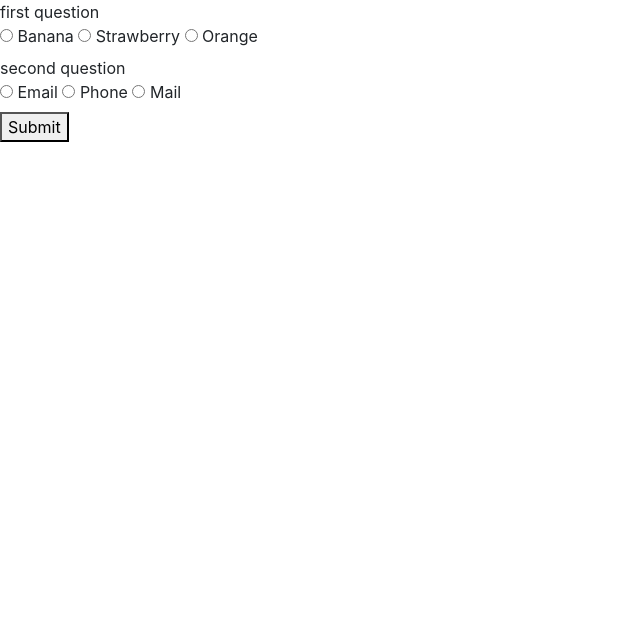
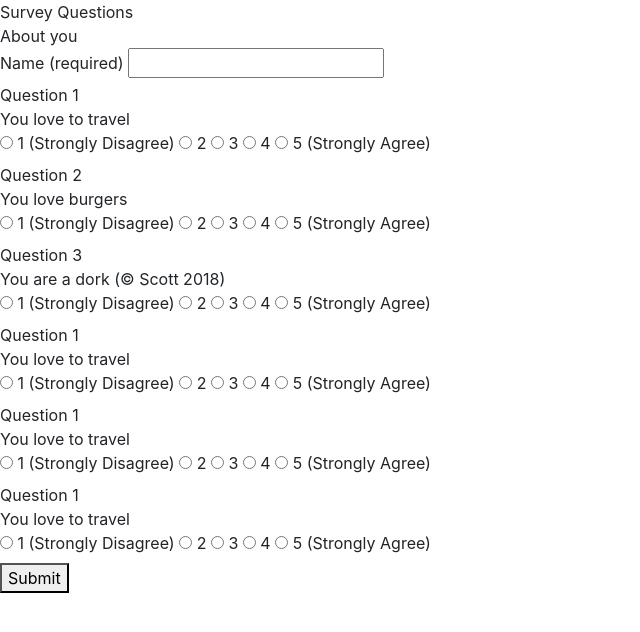
Before and after one commit to Carglass/friendfinder, a website: page app/public/survey.html in a window 1280 px wide. Shown: the whole page, without its empty margins (0-640 px from the left). Drawn offline with nearby package versions, Linux system fonts and the light colour scheme.

Commit message:
some progress

```diff
--- a/app/public/main.js
+++ b/app/public/main.js
@@ -1 +1,5 @@
-console.log("Im linked");
+$(document).ready(() =>{
+  $(document).on("click", "#submit-survey", (event) => {
+    let answers = [];
+  });
+});
--- a/app/public/survey.html
+++ b/app/public/survey.html
@@ -19,32 +19,126 @@
 </head>
 
 <body>
-  <div>
-    <div>first question</div>
-    <input type="radio" id="fruitChoice1" name="fruits" value="banana">
-    <label for="fruitChoice1">Banana</label>
-
-    <input type="radio" id="fruitChoice2" name="fruits" value="strawberry">
-    <label for="fruitChoice2">Strawberry</label>
-
-    <input type="radio" id="fruitChoice3" name="fruits" value="orange">
-    <label for="fruitChoice3">Orange</label>
+  <div class="title">Survey Questions</div>
+  <div class="about">
+    <div class="subSectionHeader">About you</div>
+    <div class="idInputs">
+      <label for="name">Name (required)</label>
+      <input type="text" id="name">
+      <!-- TODO: add the link to photo image -->
+    </div>
   </div>
   <div>
-    <div>second question</div>
-    <input type="radio" id="contactChoice1" name="contact" value="email">
-    <label for="contactChoice1">Email</label>
+    <div class="questionTitle">Question 1</div>
+    <div class="question">You love to travel</div>
+    <input type="radio" id="travel1" name="travel" value="1">
+    <label for="travel1">1 (Strongly Disagree)</label>
 
-    <input type="radio" id="contactChoice2" name="contact" value="phone">
-    <label for="contactChoice2">Phone</label>
+    <input type="radio" id="travel2" name="travel" value="2">
+    <label for="travel2">2</label>
 
-    <input type="radio" id="contactChoice3" name="contact" value="mail">
-    <label for="contactChoice3">Mail</label>
+    <input type="radio" id="travel3" name="travel" value="3">
+    <label for="travel3">3</label>
+
+    <input type="radio" id="travel4" name="travel" value="4">
+    <label for="travel4">4</label>
+
+    <input type="radio" id="travel5" name="travel" value="5">
+    <label for="travel5">5 (Strongly Agree)</label>
   </div>
+  <div>
+    <div class="questionTitle">Question 2</div>
+    <div class="question">You love burgers</div>
+    <input type="radio" id="travel1" name="travel" value="1">
+    <label for="travel1">1 (Strongly Disagree)</label>
 
+    <input type="radio" id="travel2" name="travel" value="2">
+    <label for="travel2">2</label>
+
+    <input type="radio" id="travel3" name="travel" value="3">
+    <label for="travel3">3</label>
+
+    <input type="radio" id="travel4" name="travel" value="4">
+    <label for="travel4">4</label>
+
+    <input type="radio" id="travel5" name="travel" value="5">
+    <label for="travel5">5 (Strongly Agree)</label>
+  </div>
+  <div>
+      <div class="questionTitle">Question 3</div>
+      <div class="question">You are a dork (&copy; Scott 2018)</div>
+      <input type="radio" id="travel1" name="travel" value="1">
+      <label for="travel1">1 (Strongly Disagree)</label>
+
+      <input type="radio" id="travel2" name="travel" value="2">
+      <label for="travel2">2</label>
+
+      <input type="radio" id="travel3" name="travel" value="3">
+      <label for="travel3">3</label>
+
+      <input type="radio" id="travel4" name="travel" value="4">
+      <label for="travel4">4</label>
+
+      <input type="radio" id="travel5" name="travel" value="5">
+      <label for="travel5">5 (Strongly Agree)</label>
+    </div>
+    <div>
+        <div class="questionTitle">Question 1</div>
+        <div class="question">You love to travel</div>
+        <input type="radio" id="travel1" name="travel" value="1">
+        <label for="travel1">1 (Strongly Disagree)</label>
+
+        <input type="radio" id="travel2" name="travel" value="2">
+        <label for="travel2">2</label>
+
+        <input type="radio" id="travel3" name="travel" value="3">
+        <label for="travel3">3</label>
+
+        <input type="radio" id="travel4" name="travel" value="4">
+        <label for="travel4">4</label>
+
+        <input type="radio" id="travel5" name="travel" value="5">
+        <label for="travel5">5 (Strongly Agree)</label>
+      </div>
+      <div>
+          <div class="questionTitle">Question 1</div>
+          <div class="question">You love to travel</div>
+          <input type="radio" id="travel1" name="travel" value="1">
+          <label for="travel1">1 (Strongly Disagree)</label>
+
+          <input type="radio" id="travel2" name="travel" value="2">
+          <label for="travel2">2</label>
+
+          <input type="radio" id="travel3" name="travel" value="3">
+          <label for="travel3">3</label>
+
+          <input type="radio" id="travel4" name="travel" value="4">
+          <label for="travel4">4</label>
+
+          <input type="radio" id="travel5" name="travel" value="5">
+          <label for="travel5">5 (Strongly Agree)</label>
+        </div>
+        <div>
+            <div class="questionTitle">Question 1</div>
+            <div class="question">You love to travel</div>
+            <input type="radio" id="travel1" name="travel" value="1">
+            <label for="travel1">1 (Strongly Disagree)</label>
+
+            <input type="radio" id="travel2" name="travel" value="2">
+            <label for="travel2">2</label>
+
+            <input type="radio" id="travel3" name="travel" value="3">
+            <label for="travel3">3</label>
+
+            <input type="radio" id="travel4" name="travel" value="4">
+            <label for="travel4">4</label>
+
+            <input type="radio" id="travel5" name="travel" value="5">
+            <label for="travel5">5 (Strongly Agree)</label>
+          </div>
 </body>
 <div>
-  <button type="submit">Submit</button>
+  <button id="submit-survey" type="submit">Submit</button>
 </div>
 
 </html>
--- a/app/routing/apiRoutes.js
+++ b/app/routing/apiRoutes.js
@@ -2,7 +2,7 @@ let express = require("express");
 let bodyParser = require("body-parser");
 let path = require("path");
 
-module.exports = function(app) {
+module.exports = app => {
   app.get("/api/friends", function(req, res) {
     return res.json(friends);
     // connect to mysql, do query
```
